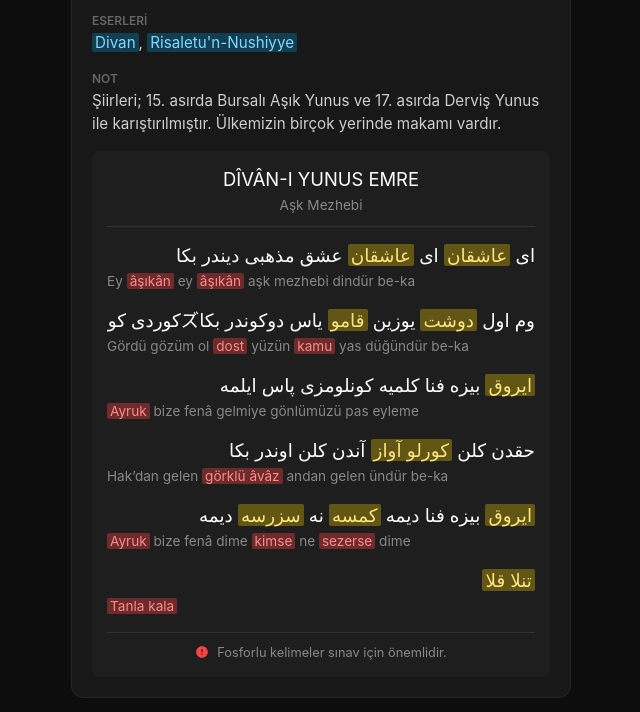
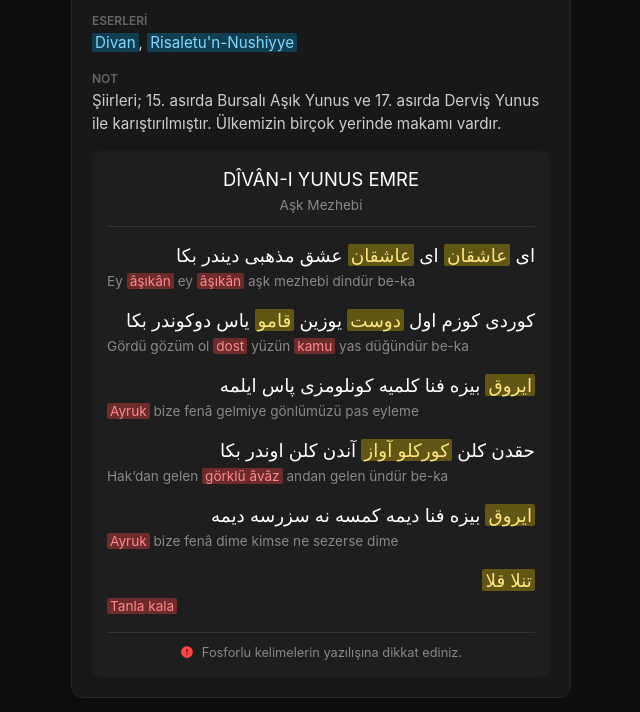
Before and after one commit to bilginsahiner/Tasavvuf-Metinleri, a plain HTML site: page index.html in a window 1280 px wide. Shown: the part 3969-4681 px from the top of the page, without its empty margins (319-959 px from the left). Drawn offline with Linux system fonts and the light colour scheme.

Commit message:
Update index.html

```diff
--- a/index.html
+++ b/index.html
@@ -498,7 +498,7 @@
             </div>
         </div>
     </div>
-    <div class="card">
+        <div class="card">
         <h2>Yunus Emre</h2>
         <div class="info-group">
             <span class="label">Hayatı</span>
@@ -539,7 +539,7 @@
                 <span class="latin">Ey <span class="f-red">âşıkân</span> ey <span class="f-red">âşıkân</span> aşk mezhebi dindür be-ka</span>
             </div>
             <div class="siir-satir">
-                <span class="arapca">کوردی کوズوم اول <span class="f-yellow">دوشت</span> یوزین <span class="f-yellow">قامو</span> یاس دوکوندر بکا</span>
+                <span class="arapca">کوردی کوزم اول <span class="f-yellow">دوست</span> یوزین <span class="f-yellow">قامو</span> یاس دوکوندر بکا</span>
                 <span class="latin">Gördü gözüm ol <span class="f-red">dost</span> yüzün <span class="f-red">kamu</span> yas düğündür be-ka</span>
             </div>
             <div class="siir-satir">
@@ -547,12 +547,12 @@
                 <span class="latin"><span class="f-red">Ayruk</span> bize fenâ gelmiye gönlümüzü pas eyleme</span>
             </div>
             <div class="siir-satir">
-                <span class="arapca">حقدن کلن <span class="f-yellow">کورلو آواز</span> آندن کلن اوندر بکا</span>
+                <span class="arapca">حقدن کلن <span class="f-yellow">کورکلو آواز</span> آندن کلن اوندر بکا</span>
                 <span class="latin">Hak’dan gelen <span class="f-red">görklü âvâz</span> andan gelen ündür be-ka</span>
             </div>
             <div class="siir-satir">
-                <span class="arapca"><span class="f-yellow">ایروق</span> بیزه فنا دیمه <span class="f-yellow">کمسه</span> نه <span class="f-yellow">سزرسه</span> دیمه</span>
-                <span class="latin"><span class="f-red">Ayruk</span> bize fenâ dime <span class="f-red">kimse</span> ne <span class="f-red">sezerse</span> dime</span>
+                <span class="arapca"><span class="f-yellow">ایروق</span> بیزه فنا دیمه کمسه نه سزرسه دیمه</span>
+                <span class="latin"><span class="f-red">Ayruk</span> bize fenâ dime kimse ne sezerse dime</span>
             </div>
             <div class="siir-satir">
                 <span class="arapca"><span class="f-yellow">تنلا قلا</span></span>
@@ -561,7 +561,7 @@
 
             <div class="exam-note">
                 <svg viewBox="0 0 24 24"><path d="M12 2C6.48 2 2 6.48 2 12s4.48 10 10 10 10-4.48 10-10S17.52 2 12 2zm1 15h-2v-2h2v2zm0-4h-2V7h2v6z"/></svg>
-                <span>Fosforlu kelimeler sınav için önemlidir.</span>
+                <span>Fosforlu kelimelerin yazılışına dikkat ediniz.</span>
             </div>
         </div>
     </div>
```
